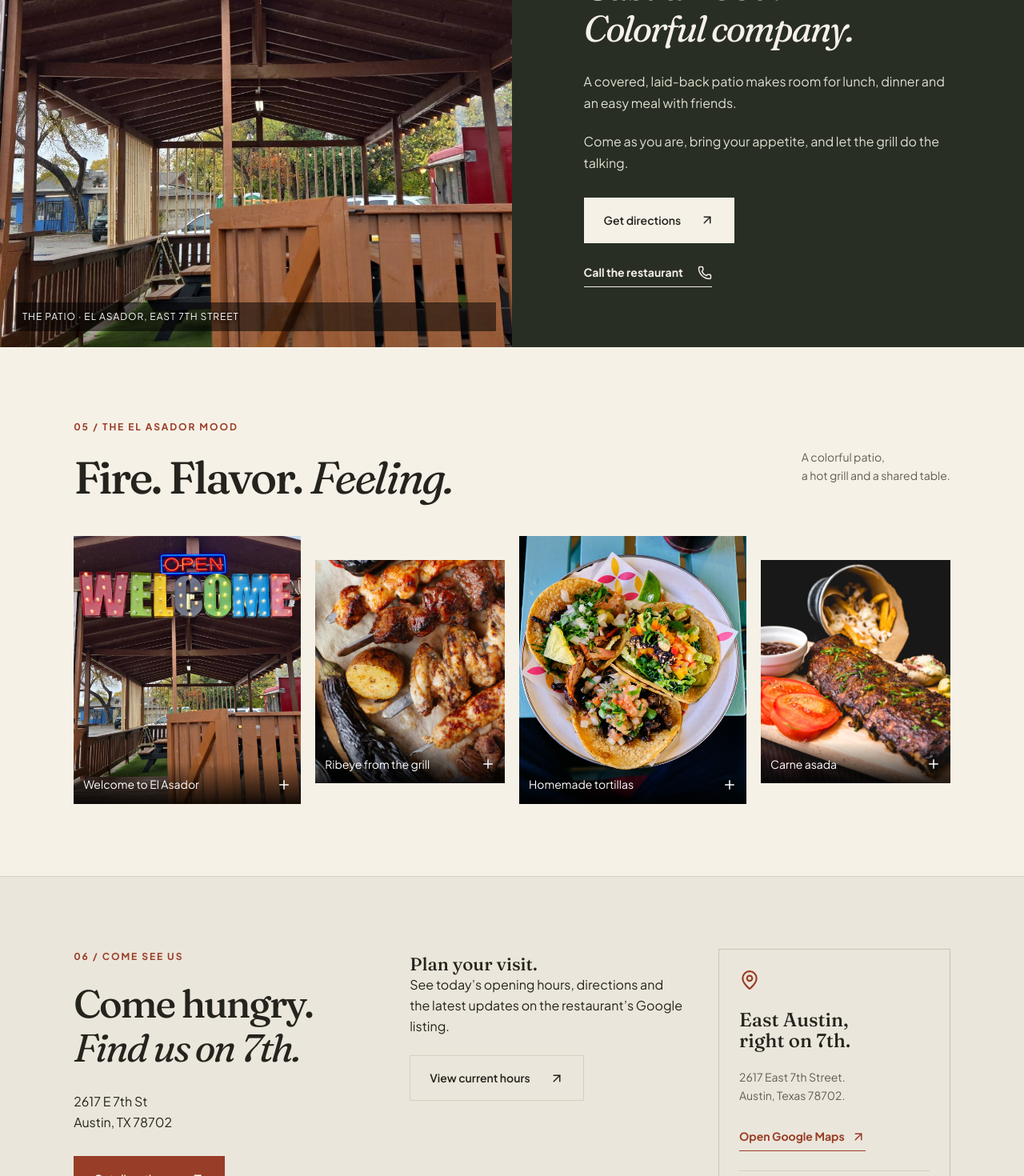
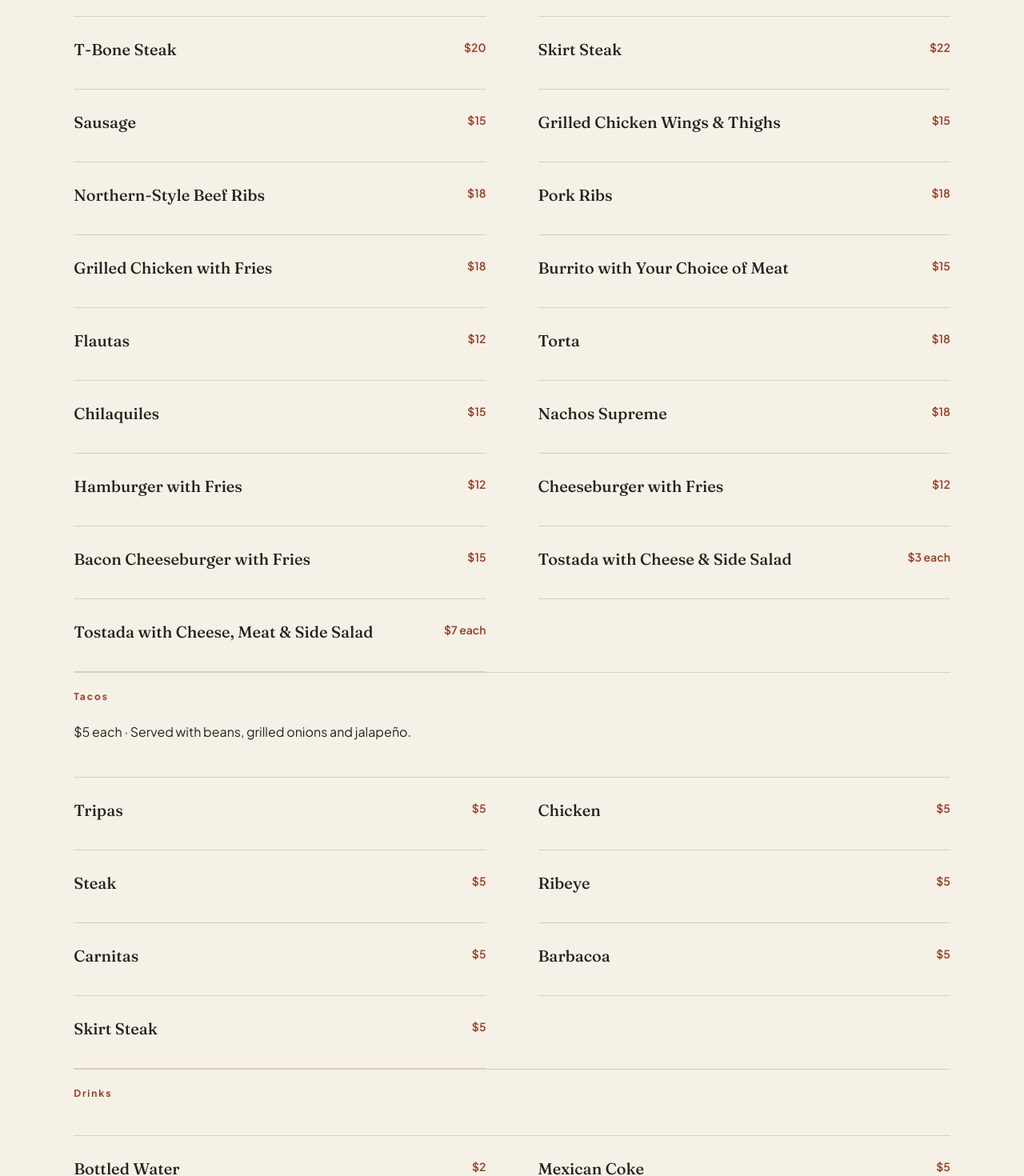
Before and after one commit to Sawerababar/EL-ASADOR-MARGARITA-RANCH-GRILL, a React (Vite) app: page / in a window 1280 px wide. Shown: the part 3060-4530 px from the top of the page at 80% size. Built offline with nearby package versions, Linux system fonts and the light colour scheme.

Commit message:
Add complete menu, prices, hours, and contact links

```diff
--- a/index.html
+++ b/index.html
@@ -13,5 +13,5 @@
 <link rel="preconnect" href="https://fonts.googleapis.com" />
 <link rel="preconnect" href="https://fonts.gstatic.com" crossorigin />
 <link href="https://fonts.googleapis.com/css2?family=Fraunces:ital,opsz,wght@0,9..144,400;0,9..144,500;0,9..144,650;1,9..144,400&family=Plus+Jakarta+Sans:wght@400;500;600;700&display=swap" rel="stylesheet" />
-<script type="application/ld+json">{"@context":"https://schema.org","@type":"Restaurant","name":"El Asador Margarita Ranch Grill","telephone":"+1-512-770-3222","servesCuisine":"Mexican","hasMenu":"https://linktr.ee/Elasadormargaritaranch/","address":{"@type":"PostalAddress","streetAddress":"2617 E 7th St","addressLocality":"Austin","addressRegion":"TX","postalCode":"78702","addressCountry":"US"}}</script>
+<script type="application/ld+json">{"@context":"https://schema.org","@type":"Restaurant","name":"El Asador Margarita Ranch Grill","telephone":"+1-512-770-3222","servesCuisine":"Mexican","hasMenu":"https://linktr.ee/Elasadormargaritaranch/","sameAs":["https://www.instagram.com/elasadormargaritaranch","https://linktr.ee/Elasadormargaritaranch/"],"openingHours":["Tu 12:00-20:00","We-Th 10:30-20:00","Fr-Sa 10:30-22:00","Su 10:30-19:00"],"address":{"@type":"PostalAddress","streetAddress":"2617 E 7th St","addressLocality":"Austin","addressRegion":"TX","postalCode":"78702","addressCountry":"US"}}</script>
 </head><body><div id="root"></div><noscript>El Asador Margarita Ranch Grill, 2617 E 7th St, Austin, TX 78702. Please enable JavaScript to explore the menu and plan your visit.</noscript><script type="module" src="/src/main.tsx"></script></body></html>
--- a/src/App.tsx
+++ b/src/App.tsx
@@ -7,6 +7,31 @@
   { name: 'Ribeye from the grill', description: 'A centerpiece for guests who come hungry.', image: '/images/grill.webp' },
   { name: 'Homemade tortillas', description: 'Warm tortillas made for sharing around the table.', image: '/images/tacos.webp' },
   { name: 'Carne asada', description: 'Grilled beef served with the flavors of northern Mexico.', image: '/images/platter.webp' },
+];
+const menuGroups = [
+  { title: 'Appetizers', items: [
+    ['Guacamole & Chips', '$7'], ['French Fries', '$7'], ['Charro Beans', '$4'],
+    ['Grilled Potatoes with Meat', '$12'], ['Carne Asada Quesadilla', '$12'],
+  ]},
+  { title: 'Entrées', note: 'Served with charro beans, rice, grilled onions and jalapeño.', items: [
+    ['Ribeye Steak — Regular', '$22'], ['Ribeye Steak — Premium', '$25'], ['T-Bone Steak', '$20'],
+    ['Skirt Steak', '$22'], ['Sausage', '$15'], ['Grilled Chicken Wings & Thighs', '$15'],
+    ['Northern-Style Beef Ribs', '$18'], ['Pork Ribs', '$18'], ['Grilled Chicken with Fries', '$18'],
+    ['Burrito with Your Choice of Meat', '$15'], ['Flautas', '$12'], ['Torta', '$18'],
+    ['Chilaquiles', '$15'], ['Nachos Supreme', '$18'], ['Hamburger with Fries', '$12'],
+    ['Cheeseburger with Fries', '$12'], ['Bacon Cheeseburger with Fries', '$15'],
+    ['Tostada with Cheese & Side Salad', '$3 each'], ['Tostada with Cheese, Meat & Side Salad', '$7 each'],
+  ]},
+  { title: 'Tacos', note: '$5 each · Served with beans, grilled onions and jalapeño.', items: [
+    ['Tripas', '$5'], ['Chicken', '$5'], ['Steak', '$5'], ['Ribeye', '$5'], ['Carnitas', '$5'], ['Barbacoa', '$5'], ['Skirt Steak', '$5'],
+  ]},
+  { title: 'Drinks', items: [
+    ['Bottled Water', '$2'], ['Mexican Coke', '$5'], ['Jarritos Orange', '$4'], ['Powerade', '$3'], ['Coca-Cola', '$3'], ['Sprite', '$3'], ['Lemonade · 2 refills', '$5'],
+  ]},
+];
+const hours = [
+  ['Monday', 'Closed'], ['Tuesday', '12:00 PM – 8:00 PM'], ['Wednesday – Thursday', '10:30 AM – 8:00 PM'],
+  ['Friday – Saturday', '10:30 AM – 10:00 PM'], ['Sunday', '10:30 AM – 7:00 PM'],
 ];
 const photos = [{ src: '/images/el-asador-patio.jpg', title: 'Welcome to El Asador', alt: 'The covered patio entrance at El Asador Margarita Ranch Grill' }, ...highlights.map(x => ({ src: x.image, title: x.name, alt: x.name }))];
 type Panel = 'contact' | 'gallery' | null;
@@ -28,10 +53,10 @@
       <div className="ribbon"><span>DEL ASADOR A TU MESA</span><span aria-hidden="true">✳</span><span>FROM THE GRILL TO YOUR TABLE</span><span aria-hidden="true">✳</span><span>EAST AUSTIN, TEXAS</span></div>
       <section className="section signatures" id="signatures"><div className="section-heading"><div><p className="eyebrow">01 / A TASTE OF EL ASADOR</p><h2>Start with<br /><em>something from the grill.</em></h2></div><div className="heading-aside"><p>Ribeye, carne asada and homemade tortillas<br />bring the table together.</p><a className="text-link" href={menuUrl} target="_blank" rel="noreferrer">Current menu & prices <ArrowUpRight size={18} /></a></div></div><div className="signature-grid">{highlights.map((item, i) => <article className="signature-card" key={item.name}><button className="dish-photo" aria-label={'Open photo: ' + item.name} onClick={() => { setPhoto(i + 1); setPanel('gallery'); }}><img src={item.image} alt={item.name} width="900" height="700" loading="lazy" /><span className="photo-number">0{i + 1}</span><span className="photo-action"><ArrowUpRight /></span></button><div className="dish-title"><h3>{item.name}</h3></div><p>{item.description}</p></article>)}</div></section>
       <section className="story section" id="story"><div className="story-title"><p className="eyebrow">02 / ROOTED IN THE ASADOR</p><h2>Mexican soul.<br /><em>Austin spirit.</em></h2></div><div className="story-copy"><p className="large-copy">There’s something special about a meal gathered around the grill.</p><p>El Asador Margarita Ranch Grill serves Mexican food in East Austin, with grilled meats and homemade tortillas at the heart of the experience.</p><p>Find the restaurant on East 7th Street, settle into the patio, and make time for good company.</p><a className="text-link" href="#visit">Come find us <ArrowUpRight size={18} /></a></div></section>
-      <section className="menu-section section" id="menu"><div className="section-heading"><div><p className="eyebrow">03 / BUEN PROVECHO</p><h2>See what’s<br /><em>cooking today.</em></h2></div><p className="menu-intro">Browse the restaurant’s current menu and prices,<br />then call with questions or to place an order.</p></div><div className="menu-list"><article className="menu-item"><div><h3>Ribeye & grilled meats</h3><p>Grill-focused plates for a full meal at the table.</p></div></article><article className="menu-item"><div><h3>Homemade tortillas</h3><p>Fresh tortillas alongside authentic Mexican flavors.</p></div></article><article className="menu-item"><div><h3>Guacamole, salsa & chips</h3><p>A bright, shareable start to your visit.</p></div></article></div><div className="menu-foot"><p>For today’s complete selection and current prices.</p><a className="button" href={menuUrl} target="_blank" rel="noreferrer">Open current menu <ArrowUpRight size={18} /></a></div></section>
+      <section className="menu-section section" id="menu"><div className="section-heading"><div><p className="eyebrow">03 / BUEN PROVECHO</p><h2>The full<br /><em>ranch grill menu.</em></h2></div><p className="menu-intro">Grilled over high heat, served without fuss,<br />and made for a hungry table.</p></div>{menuGroups.map(group => <section key={group.title} aria-labelledby={'menu-' + group.title.toLowerCase().replaceAll(' ', '-')}><div className="menu-controls"><div><p className="eyebrow">{group.title}</p>{group.note && <p>{group.note}</p>}</div></div><div className="menu-list">{group.items.map(([name, price]) => <article className="menu-item" key={name}><div><h3>{name}</h3></div><div className="menu-price"><span>{price}</span></div></article>)}</div></section>)}<div className="menu-foot"><p>Call or message the restaurant to order.</p><div className="dialog-actions"><a className="button" href={'tel:' + info.rawPhone}>Call now <Phone size={18} /></a><a className="button secondary" href="https://wa.me/15127703222" target="_blank" rel="noreferrer">Order on WhatsApp <ArrowUpRight size={18} /></a></div></div></section>
       <section className="experience" id="experience"><div className="experience-photo"><img src="/images/el-asador-patio.jpg" alt="Covered patio entrance at El Asador Margarita Ranch Grill with a colorful welcome sign" loading="lazy" width="1080" height="1920" /><span>THE PATIO · EL ASADOR, EAST 7TH STREET</span></div><div className="experience-copy"><p className="eyebrow light">04 / PULL UP A CHAIR</p><h2>Casual food.<br /><em>Colorful company.</em></h2><p>A covered, laid-back patio makes room for lunch, dinner and an easy meal with friends.</p><p>Come as you are, bring your appetite, and let the grill do the talking.</p><a className="button cream" href={info.googleMapsUrl} target="_blank" rel="noreferrer">Get directions <ArrowUpRight size={18} /></a><a className="text-link light-link" href={'tel:' + info.rawPhone}>Call the restaurant <Phone size={18} /></a></div></section>
       <section className="section gallery-section" id="gallery"><div className="section-heading"><div><p className="eyebrow">05 / THE EL ASADOR MOOD</p><h2>Fire. Flavor. <em>Feeling.</em></h2></div><p className="heading-aside">A colorful patio,<br />a hot grill and a shared table.</p></div><div className="gallery-grid">{photos.map((item, i) => <button key={item.src} onClick={() => { setPhoto(i); setPanel('gallery'); }} aria-label={'Open photo: ' + item.title}><img src={item.src} alt={item.alt} loading="lazy" width="800" height="700" /><span>{item.title}<Plus size={18} /></span></button>)}</div></section>
-      <section className="visit section" id="visit"><div className="visit-intro"><p className="eyebrow">06 / COME SEE US</p><h2>Come hungry.<br /><em>Find us on 7th.</em></h2><address>{info.address}<br />{info.city}, {info.state} {info.zip}</address><a className="button" href={info.googleMapsUrl} target="_blank" rel="noreferrer">Get directions <ArrowUpRight size={18} /></a><a className="phone-link" href={'tel:' + info.rawPhone}><Phone size={17} />{info.phone}</a></div><div className="hours"><h3>Plan your visit.</h3><p>See today’s opening hours, directions and the latest updates on the restaurant’s Google listing.</p><a className="button secondary" href={info.googleMapsUrl} target="_blank" rel="noreferrer">View current hours <ArrowUpRight size={18} /></a></div><div className="visit-note"><MapPin size={26} /><h3>East Austin,<br />right on 7th.</h3><p>2617 East 7th Street.<br />Austin, Texas 78702.</p><a className="text-link" href={info.googleMapsUrl} target="_blank" rel="noreferrer">Open Google Maps <ArrowUpRight size={18} /></a><hr /><p>Questions about the menu, pickup or seating?</p><button className="text-link" onClick={() => setPanel('contact')}>Talk to the restaurant <Phone size={17} /></button></div></section>
+      <section className="visit section" id="visit"><div className="visit-intro"><p className="eyebrow">06 / COME SEE US</p><h2>Come hungry.<br /><em>Find us on 7th.</em></h2><address>{info.address}<br />{info.city}, {info.state} {info.zip}</address><a className="button" href={info.googleMapsUrl} target="_blank" rel="noreferrer">Get directions <ArrowUpRight size={18} /></a><a className="phone-link" href={'tel:' + info.rawPhone}><Phone size={17} />{info.phone}</a><a className="text-link" href="https://www.instagram.com/elasadormargaritaranch" target="_blank" rel="noreferrer">@elasadormargaritaranch <ArrowUpRight size={16} /></a></div><div className="hours"><h3>Opening hours</h3><dl>{hours.map(([day, time]) => <div key={day}><dt>{day}</dt><dd>{time}</dd></div>)}</dl><a className="text-link" href={info.googleMapsUrl} target="_blank" rel="noreferrer">Google Maps updates <ArrowUpRight size={16} /></a></div><div className="visit-note"><MapPin size={26} /><h3>East Austin,<br />right on 7th.</h3><p>2617 East 7th Street.<br />Austin, Texas 78702.</p><a className="text-link" href={info.googleMapsUrl} target="_blank" rel="noreferrer">Open Google Maps <ArrowUpRight size={18} /></a><hr /><p>Questions about the menu, pickup or seating?</p><a className="text-link" href="https://wa.me/15127703222" target="_blank" rel="noreferrer">Message on WhatsApp <ArrowUpRight size={17} /></a></div></section>
     </main>
     <footer><div className="footer-top"><a href="#home" className="brand"><Brand /></a><p>Good food brings us together.</p><a href="#home" className="text-link">Back to top <ArrowUpRight size={18} /></a></div><div className="footer-bottom"><span>© {new Date().getFullYear()} El Asador Margarita Ranch Grill</span><nav aria-label="Footer navigation"><a href={menuUrl} target="_blank" rel="noreferrer">Menu</a><a href="#visit">Hours & contact</a><a href="#gallery">Gallery</a></nav><span>AUSTIN, TEXAS</span></div></footer>
     <div className="mobile-actions"><a href={menuUrl} target="_blank" rel="noreferrer">Menu & prices</a><a href={'tel:' + info.rawPhone}>Call now <Phone size={17} /></a></div>
--- a/src/data/restaurantData.ts
+++ b/src/data/restaurantData.ts
@@ -19,12 +19,12 @@
   googleMapsUrl: 'https://www.google.com/maps/place/El+Asador+Margarita+Ranch+Grill/@30.2603949,-97.714566,17z/data=!3m1!4b1!4m6!3m5!1s0x8644b573e7b424c7:0x102bed6081ff4f49!8m2!3d30.2603903!4d-97.7119911!16s%2Fg%2F11yrh8j5pj',
   hours: [
     { day: 'Monday', time: 'Closed', closed: true },
-    { day: 'Tuesday', time: '11:00 AM – 9:30 PM', closed: false, openHour: 11, closeHour: 21.5 },
-    { day: 'Wednesday', time: '11:00 AM – 9:30 PM', closed: false, openHour: 11, closeHour: 21.5 },
-    { day: 'Thursday', time: '11:00 AM – 9:30 PM', closed: false, openHour: 11, closeHour: 21.5 },
-    { day: 'Friday', time: '11:00 AM – 10:30 PM', closed: false, openHour: 11, closeHour: 22.5 },
-    { day: 'Saturday', time: '11:00 AM – 10:30 PM', closed: false, openHour: 11, closeHour: 22.5 },
-    { day: 'Sunday', time: '11:00 AM – 9:00 PM', closed: false, openHour: 11, closeHour: 21 },
+    { day: 'Tuesday', time: '12:00 PM – 8:00 PM', closed: false, openHour: 12, closeHour: 20 },
+    { day: 'Wednesday', time: '10:30 AM – 8:00 PM', closed: false, openHour: 10.5, closeHour: 20 },
+    { day: 'Thursday', time: '10:30 AM – 8:00 PM', closed: false, openHour: 10.5, closeHour: 20 },
+    { day: 'Friday', time: '10:30 AM – 10:00 PM', closed: false, openHour: 10.5, closeHour: 22 },
+    { day: 'Saturday', time: '10:30 AM – 10:00 PM', closed: false, openHour: 10.5, closeHour: 22 },
+    { day: 'Sunday', time: '10:30 AM – 7:00 PM', closed: false, openHour: 10.5, closeHour: 19 },
   ],
   features: [
     {
```
Also changed, not shown: 2 other files (tests, documents, lock files or other folders).
